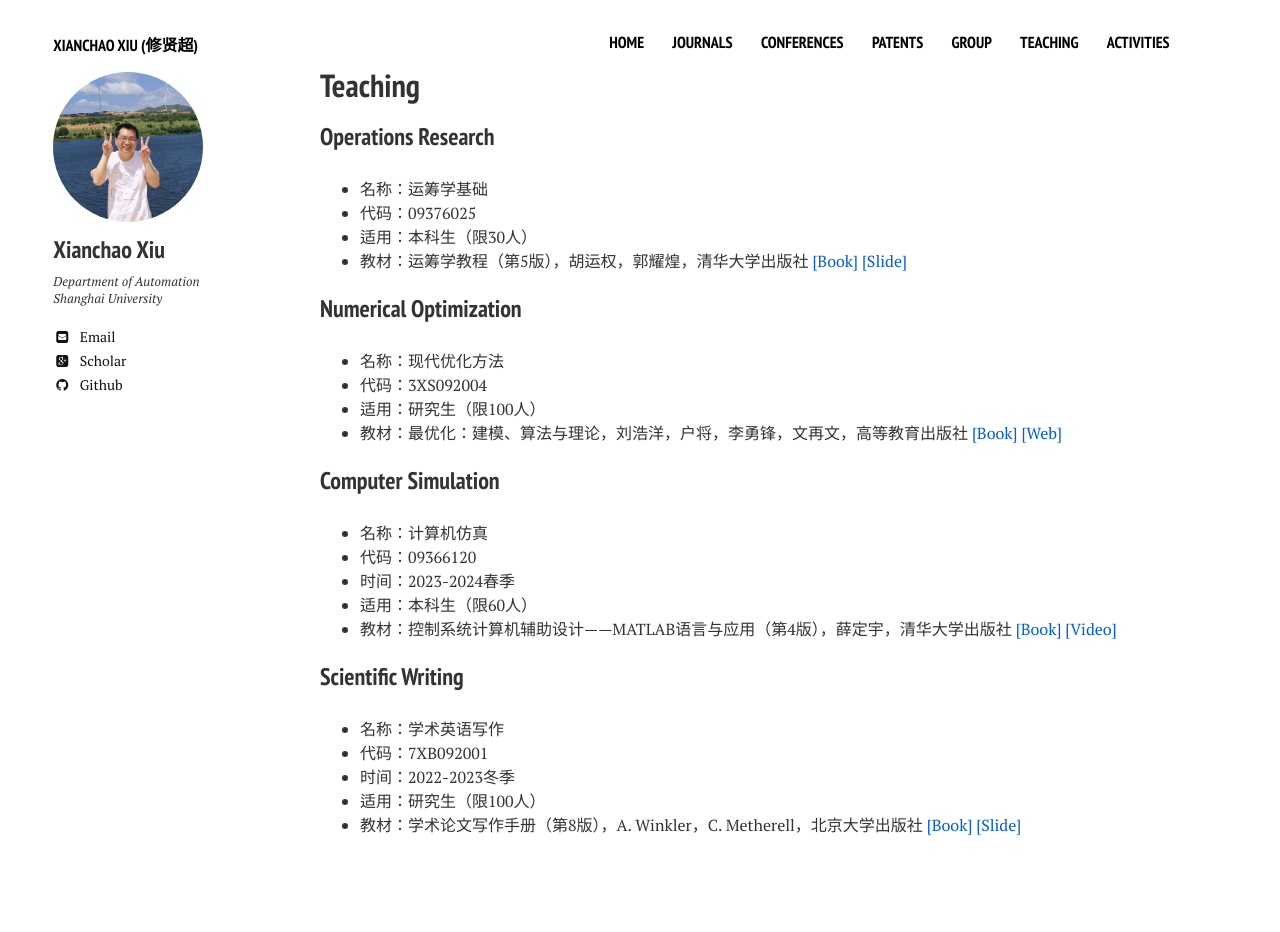
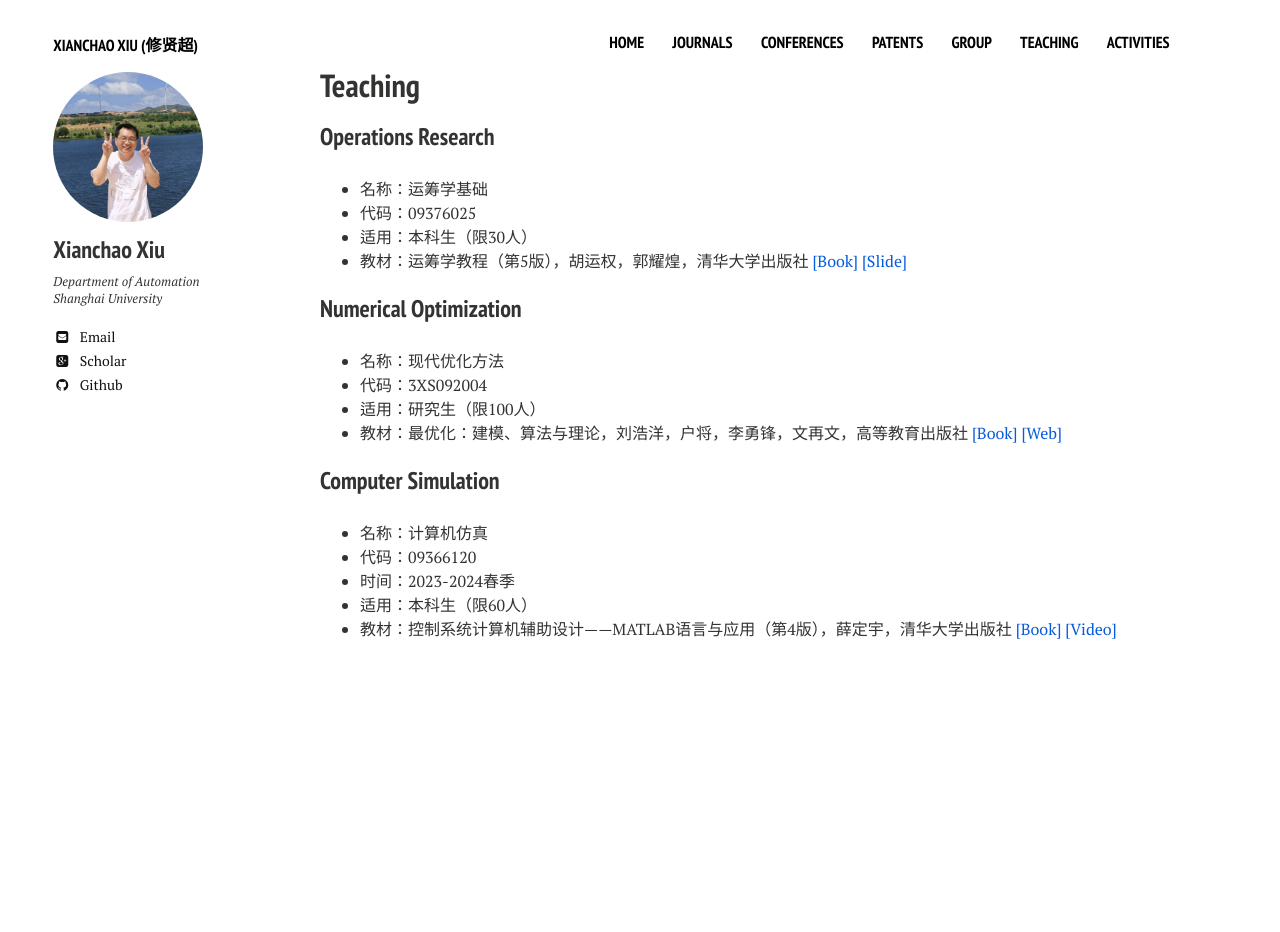
Before and after one commit to xianchaoxiu/xianchaoxiu.github.io, a Jekyll site: the page built from teaching/index.md, in a window 1280 px wide. Built offline with Jekyll 4.4.1, drawn with Linux system fonts in a browser that asks for light colours; nearby versions of some CDN libraries; after the commit the page ends 900 px from its top, so only the background shows below that.

Commit message:
Update index.md

```diff
--- a/teaching/index.md
+++ b/teaching/index.md
@@ -28,11 +28,3 @@ share: false
 * 时间：2023-2024春季<br>
 * 适用：本科生（限60人）<br>
 * 教材：控制系统计算机辅助设计——MATLAB语言与应用（第4版），薛定宇，清华大学出版社 <a href="https://item.jd.com/13335949.html" class="textlink" target="_blank">[Book]</a> <a href="https://www.bilibili.com/video/BV1zb411a7ux/?spm_id_from=333.337.search-card.all.click&vd_source=6605f0f4fa55607ac4ed947eaf69e791" class="textlink" target="_blank">[Video]</a> <br>
-
-
-### Scientific Writing
-* 名称：学术英语写作<br>
-* 代码：7XB092001 <br>
-* 时间：2022-2023冬季<br>
-* 适用：研究生（限100人） <br>
-* 教材：学术论文写作手册（第8版），A. Winkler，C. Metherell，北京大学出版社 <a href="https://item.jd.com/12054881.html" class="textlink" target="_blank">[Book]</a> <a href="../teaching/SW.pdf" class="textlink" target="_blank">[Slide]</a> <br>
```
